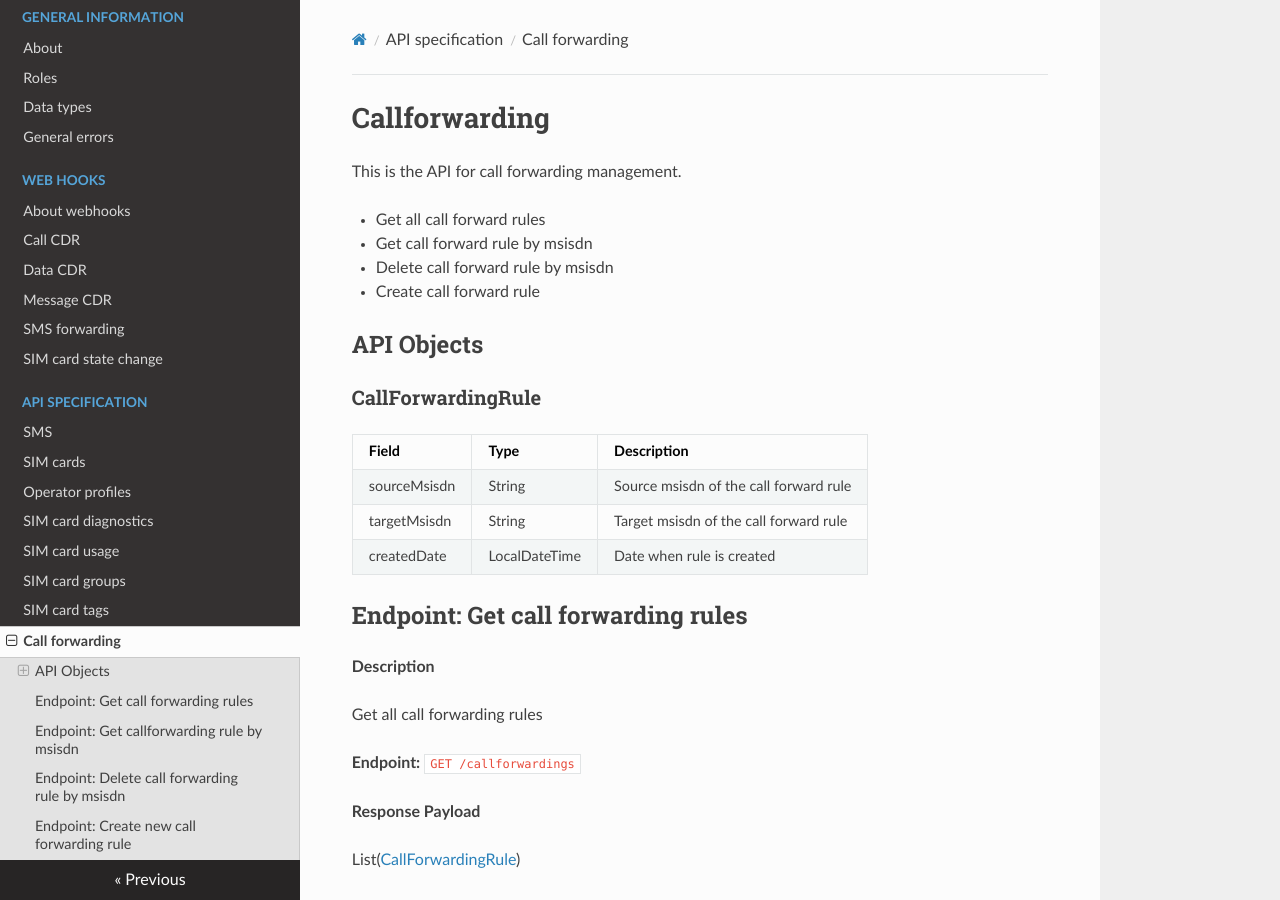
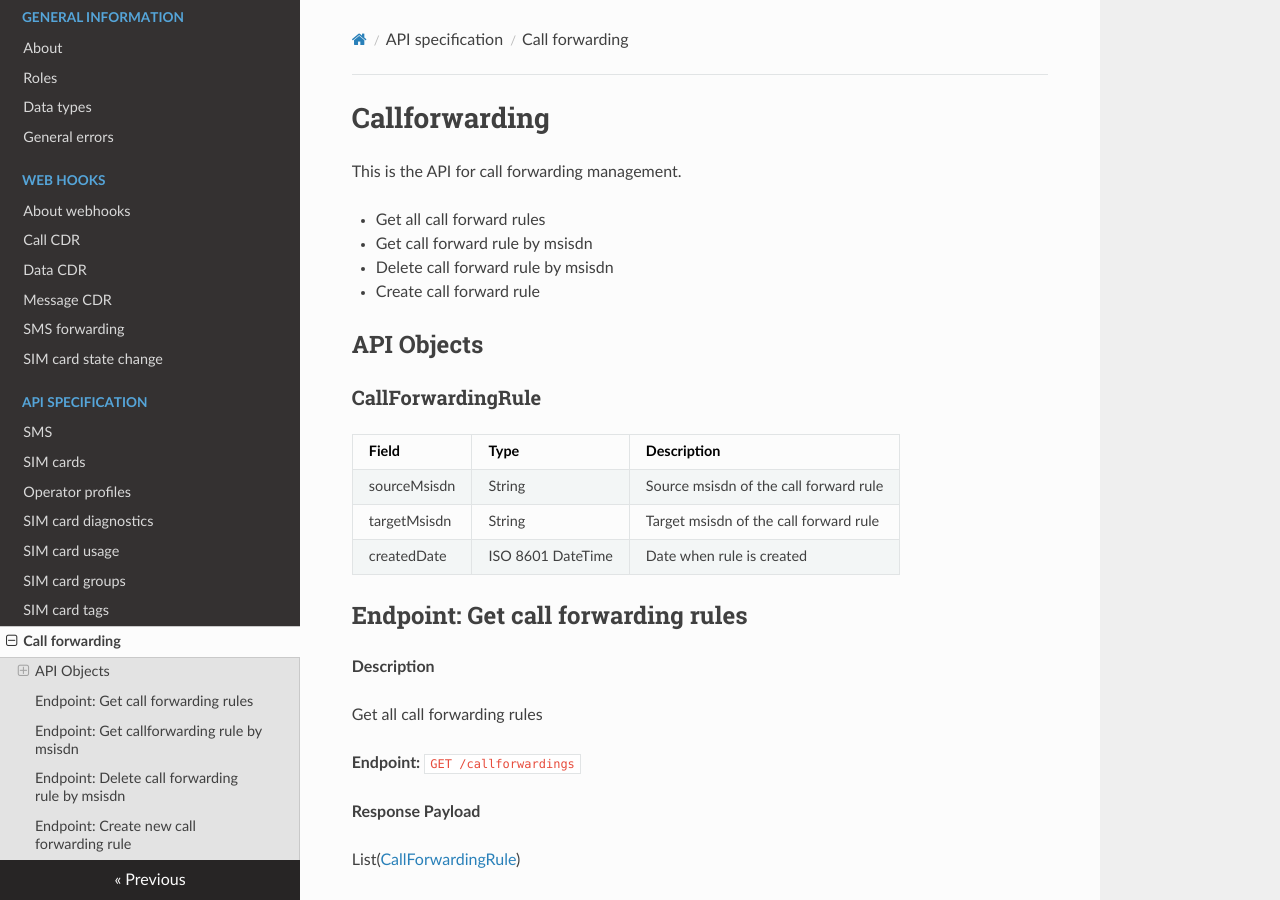
Before and after one commit to Wavelyio/wavely-docs, an MkDocs documentation site: the page built from docs/api/call-forward.md, in a window 1280 px wide and 900 px high. Built offline with MkDocs 1.6.1, drawn with Linux system fonts in a browser that asks for light colours; nearby versions of some CDN libraries; old or Windows-style settings are respelled for this version of MkDocs.

Commit message:
Change createdDate from LocalDateTime to ISO8601

```diff
--- a/docs/api/call-forward.md
+++ b/docs/api/call-forward.md
@@ -9,11 +9,11 @@ This is the API for call forwarding management.
 ## API Objects
 
 ### CallForwardingRule
-Field           | Type          | Description
-------------    | ------------  | ------------
-sourceMsisdn    | String        | Source msisdn of the call forward rule
-targetMsisdn    | String        | Target msisdn of the call forward rule
-createdDate     | LocalDateTime | Date when rule is created
+Field           | Type              | Description
+------------    | ------------      | ------------
+sourceMsisdn    | String            | Source msisdn of the call forward rule
+targetMsisdn    | String            | Target msisdn of the call forward rule
+createdDate     | ISO 8601 DateTime | Date when rule is created
 
 ## Endpoint: Get call forwarding rules
 
```
